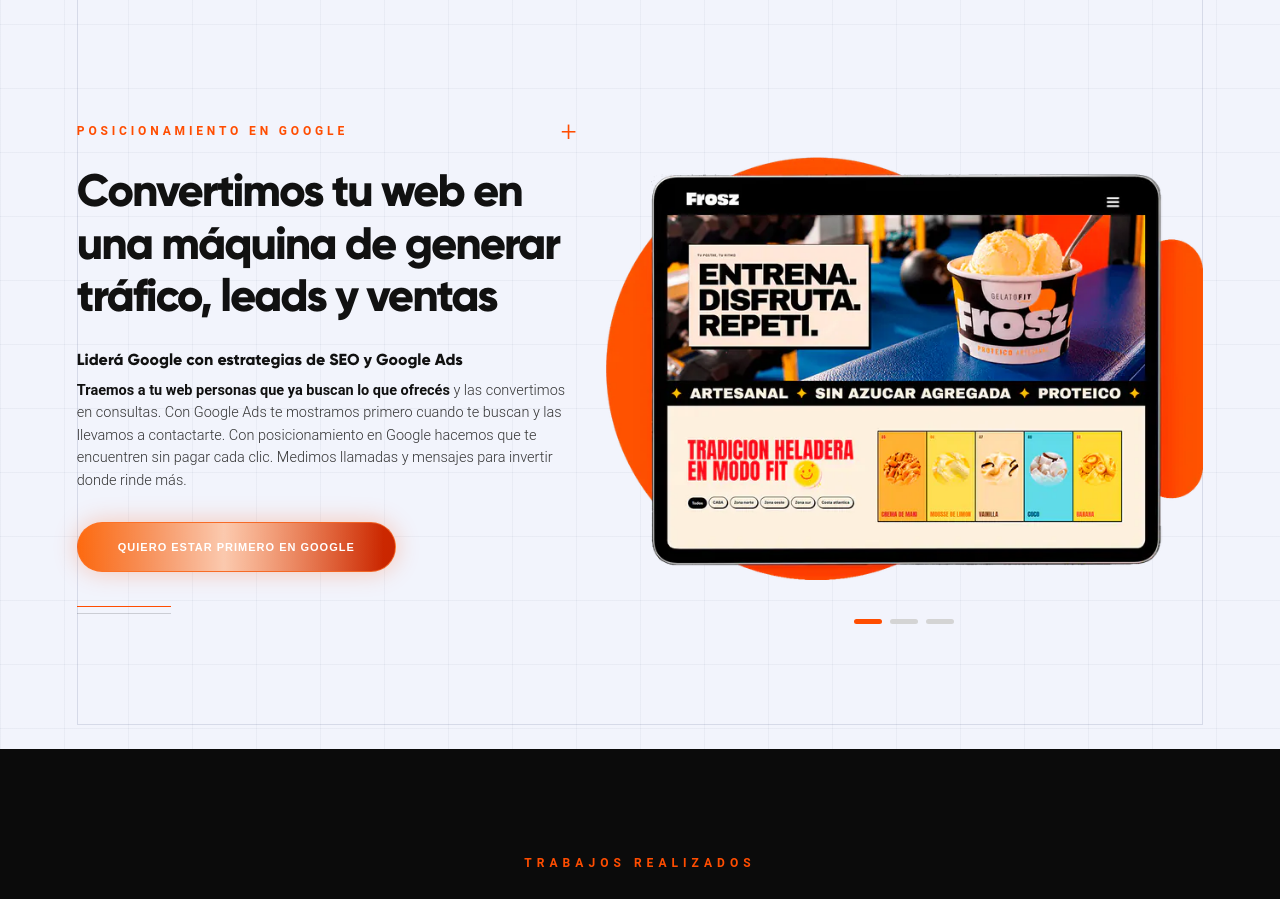
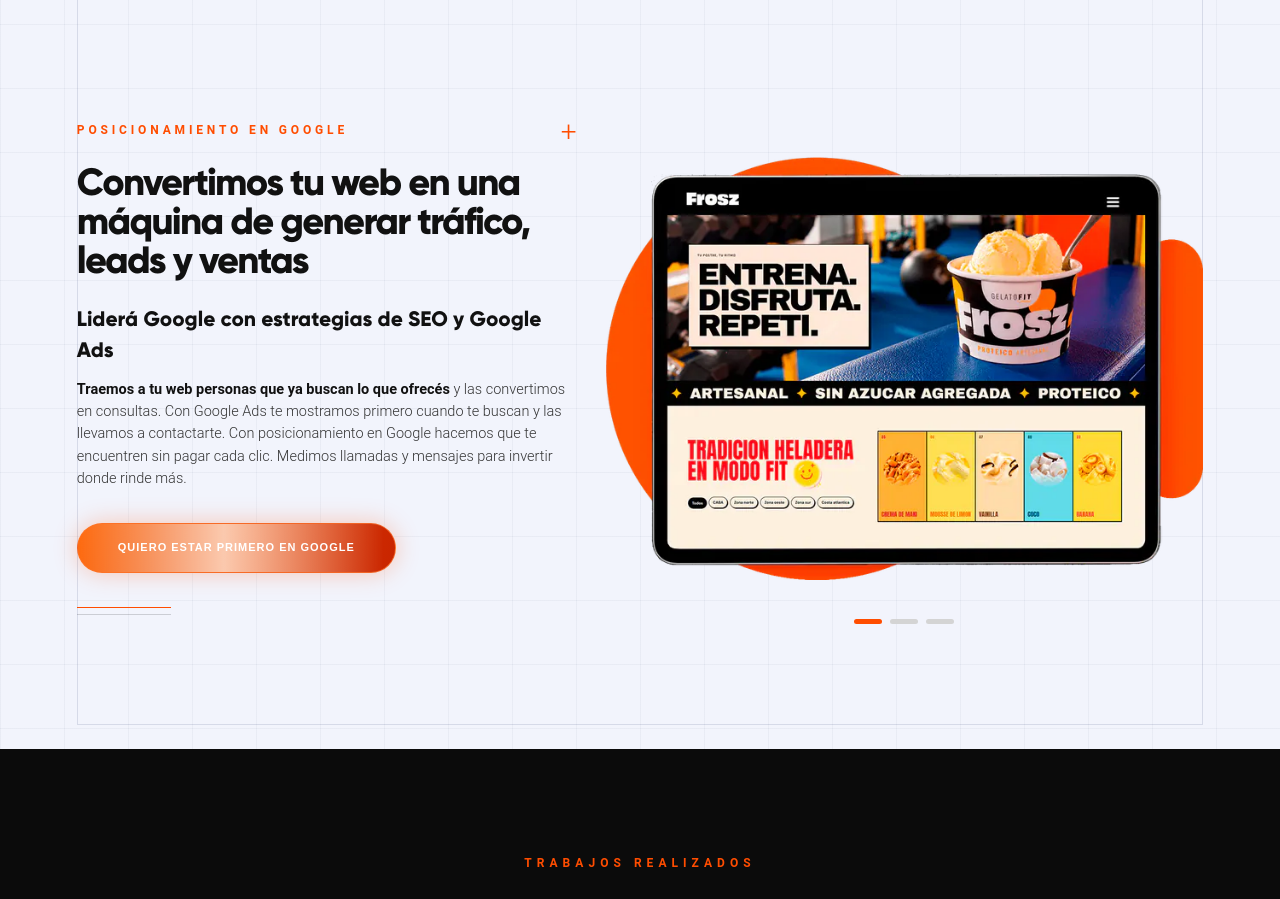
Before and after one commit to ideamosestudio/ideamosdemo, a Next.js app: page / in a window 1280 px wide. Shown: the part 2760-3659 px from the top of the page. Built offline with nearby package versions, Linux system fonts and the light colour scheme.

Commit message:
Alinear jerarquia tipografica de Google en Home

```diff
--- /dev/null
+++ b/app/home-google-pilot.css
@@ -0,0 +1,34 @@
+/*
+ * Home / Google pilot: mirror the Prices heading on desktop and keep the
+ * supporting copy on an 8px-based vertical rhythm. Mobile keeps its existing
+ * approved scale.
+ */
+@media (min-width:981px){
+  #site-root .home-page .google-content>p:first-child{
+    margin:0 0 24px!important;
+  }
+
+  #site-root .home-page .google-content h2{
+    margin:0 0 24px!important;
+    font-family:"Gilroy ExtraBold",Arial,sans-serif!important;
+    font-size:clamp(38px,2.8vw,53px)!important;
+    font-weight:800!important;
+    line-height:1.02!important;
+    letter-spacing:-.045em!important;
+  }
+
+  #site-root .home-page .google-content h3{
+    margin:0 0 12px!important;
+    font-size:21px!important;
+    line-height:1.5!important;
+  }
+
+  #site-root .home-page .google-content .body-copy{
+    margin:0!important;
+    line-height:1.65!important;
+  }
+
+  #site-root .home-page .google-content .orange-cta{
+    margin-top:32px!important;
+  }
+}
--- a/app/layout.tsx
+++ b/app/layout.tsx
@@ -20,6 +20,7 @@ import "./desktop-responsive.css";
 import "./mobile-button-fix.css";
 import "./casos-de-exito/casos.css";
 import "../components/DriftWall.css";
+import "./home-google-pilot.css";
 
 const homeMetadata = createPageMetadata({
   title: "Diseño web y marketing digital | Ideamos",
```
